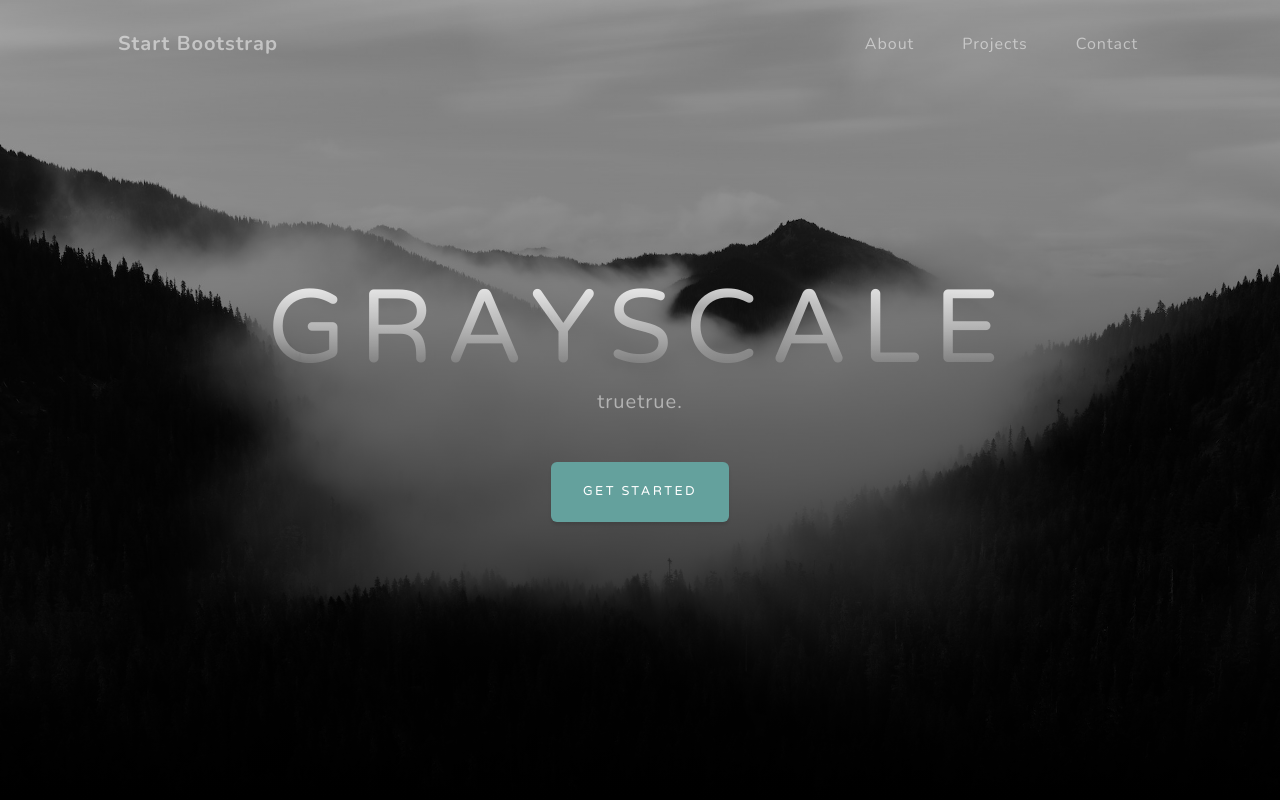
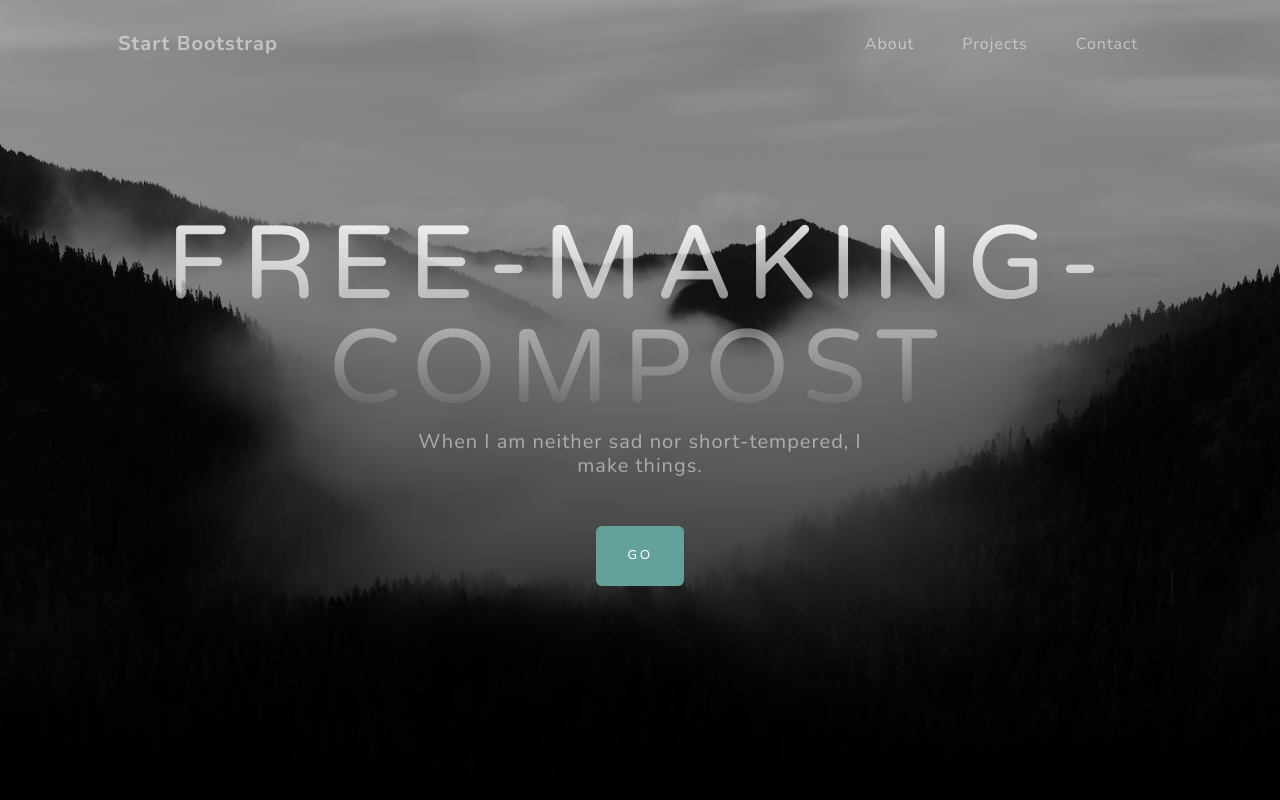
Before and after one commit to RanKatieTao/freemakingcompost, a plain HTML site: page index.html in a window 1280 px wide. Shown: the top 800 px of the page. Drawn offline with nearby package versions, Linux system fonts and the light colour scheme.

Commit message:
Update index.html

```diff
--- a/index.html
+++ b/index.html
@@ -38,9 +38,9 @@
             <div class="container px-4 px-lg-5 d-flex h-100 align-items-center justify-content-center">
                 <div class="d-flex justify-content-center">
                     <div class="text-center">
-                        <h1 class="mx-auto my-0 text-uppercase">Grayscale</h1>
-                        <h2 class="text-white-50 mx-auto mt-2 mb-5">truetrue.</h2>
-                        <a class="btn btn-primary" href="#about">Get Started</a>
+                        <h1 class="mx-auto my-0 text-uppercase">Free-Making-Compost</h1>
+                        <h2 class="text-white-50 mx-auto mt-2 mb-5">When I am neither sad nor short-tempered, I make things.</h2>
+                        <a class="btn btn-primary" href="#about">Go</a>
                     </div>
                 </div>
             </div>
```
